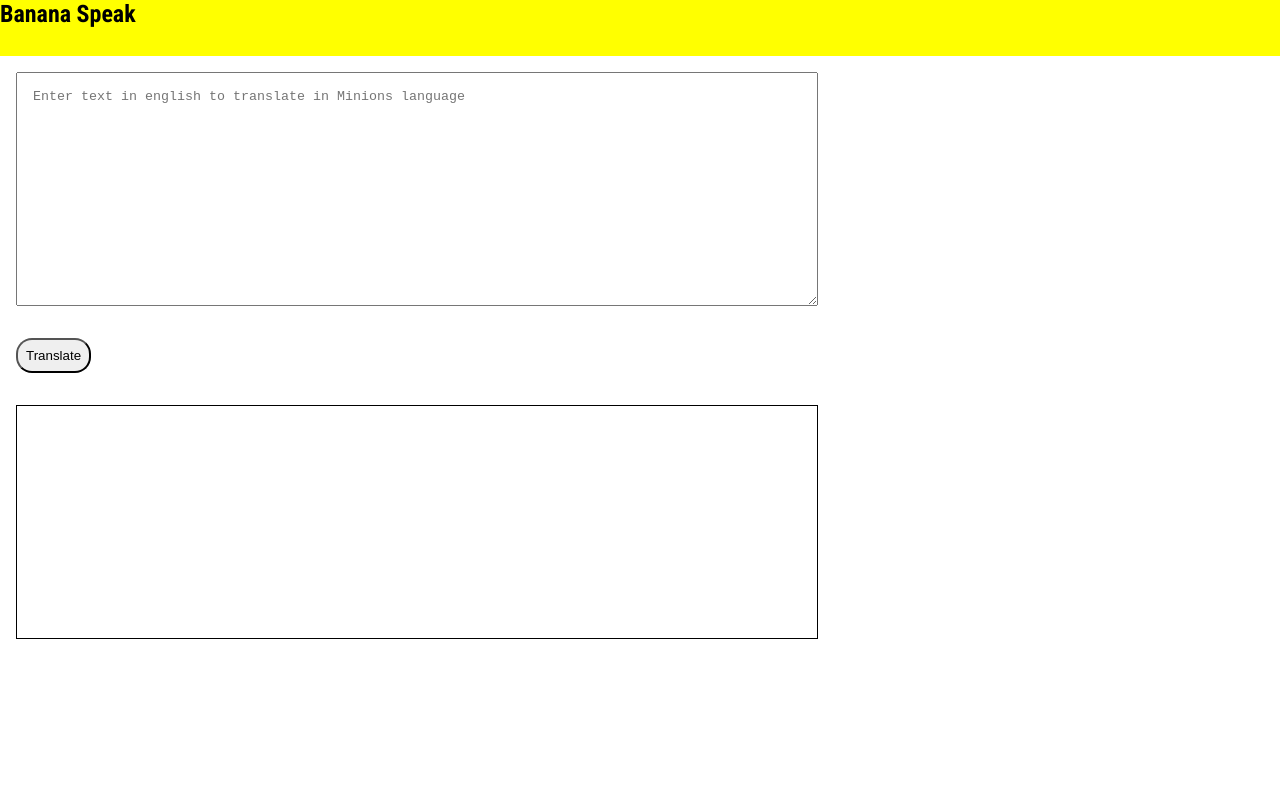
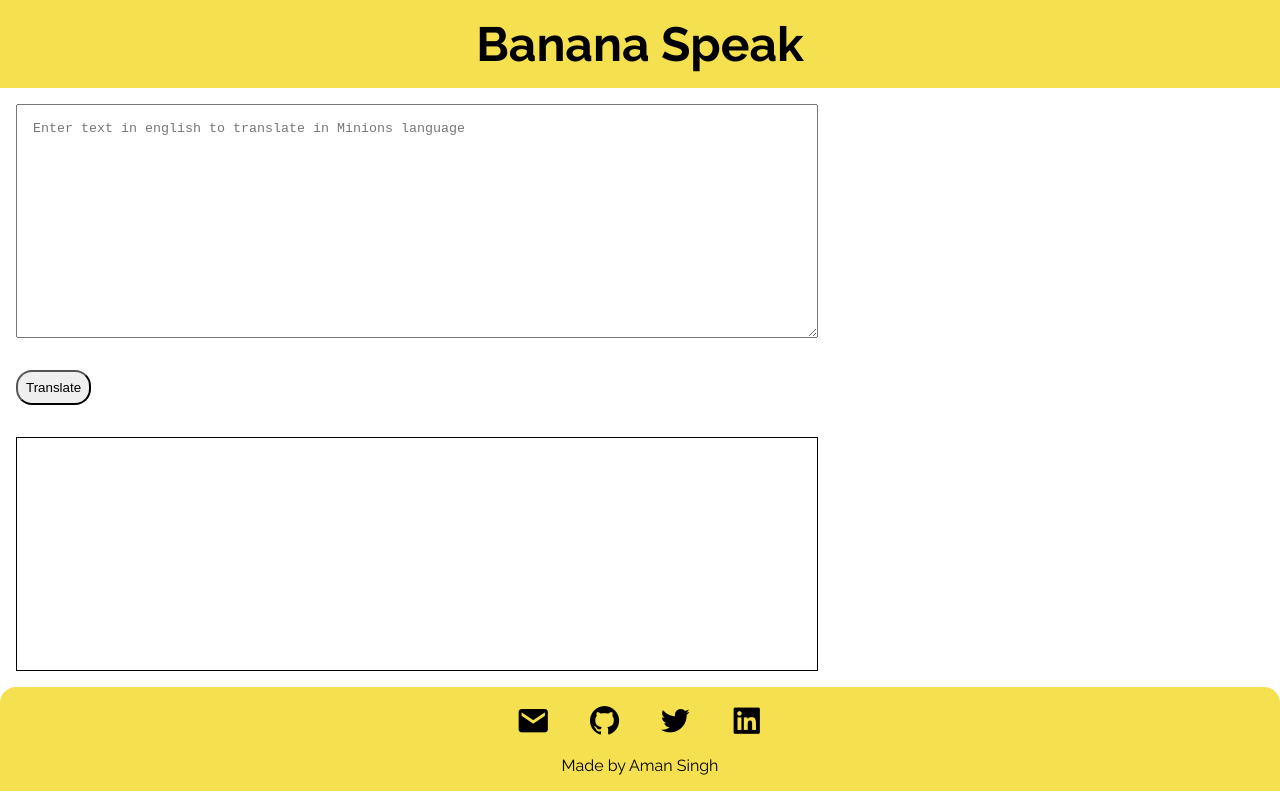
Before and after one commit to aman11s/Minion-Speak-WebApp, a plain HTML site: page index.html in a window 1280 px wide. Drawn offline with nearby package versions, Linux system fonts and the light colour scheme.

Commit message:
style : nav

```diff
--- a/index.html
+++ b/index.html
@@ -4,8 +4,9 @@
     <meta charset="UTF-8">
     <meta http-equiv="X-UA-Compatible" content="IE=edge">
     <meta name="viewport" content="width=device-width, initial-scale=1.0">
+    <link href='https://unpkg.com/boxicons@2.0.7/css/boxicons.min.css' rel='stylesheet'>
+    <link rel="stylesheet" href="style.css">
     <title>Minion Speak WebApp</title>
-    <link rel="stylesheet" href="style.css">
 </head>
 <body>
     <header>
@@ -20,6 +21,20 @@
         <div id="output"></div>
     </main>
 
+    <footer class="footer">
+
+        <ul class="social-links list-non-bullet">
+            <li><a class="link" href="mailto: reachout.amansingh@gmail.com"><i class='bx bxs-envelope' ></i></a></li>
+
+            <li><a class="link" href="https://github.com/aman11s"><i class='bx bxl-github' ></i></a></li>
+
+            <li><a class="link" href="https://twitter.com/aman11s"><i class='bx bxl-twitter' ></i></a></li>
+
+            <li><a class="link" href="https://www.linkedin.com/in/aman11s/"><i class='bx bxl-linkedin-square' ></i></a></li>
+        </ul>
+        <p>Made by Aman Singh</p>
+    </footer>
+
     <script src="app.js"></script>
 
 </body>
--- a/style.css
+++ b/style.css
@@ -1,17 +1,27 @@
-@import url('https://fonts.googleapis.com/css2?family=Roboto+Condensed:wght@400;700&display=swap');
+@import url('https://fonts.googleapis.com/css2?family=Raleway:wght@400;700&display=swap');
 
 * {
     margin: 0;
     padding: 0;
 }
 
+:root {
+    --primary-color: #f5e050;
+}
+
 body {
-    font-family: 'Roboto Condensed', sans-serif;
+    font-family: 'Raleway', sans-serif;
 }
 
 .navigation {
-    background-color: yellow;
-    height: 7vh;
+    background-color: var(--primary-color);
+    /* height: 7vh; */
+}
+
+.navigation h1 {
+    text-align: center;
+    padding: 1rem;
+    font-size: 3rem;
 }
 
 #input {
@@ -35,3 +45,42 @@ body {
     margin: 1rem;
     border: 1px solid black;
 }
+
+.list-item-inline {
+    display: inline-block;
+}
+
+.footer {
+    background-color: var(--primary-color);
+    /* justify-content: center; */
+    text-align: center;
+    border-top-left-radius: 1rem;
+    border-top-right-radius: 1rem;
+}
+
+.footer ul li {
+    display: inline-block;
+    padding: 1rem;
+}
+
+.footer i {
+    color: black;
+    font-size: 35px;
+
+}
+
+.footer p {
+    padding-bottom: 1rem;
+}
+
+.social-links {
+    list-style-type: none;
+}
+
+.links {
+    text-decoration: none;
+}
+
+.footer .social-links {
+
+}
```
Also changed, not shown: 2 other files.
